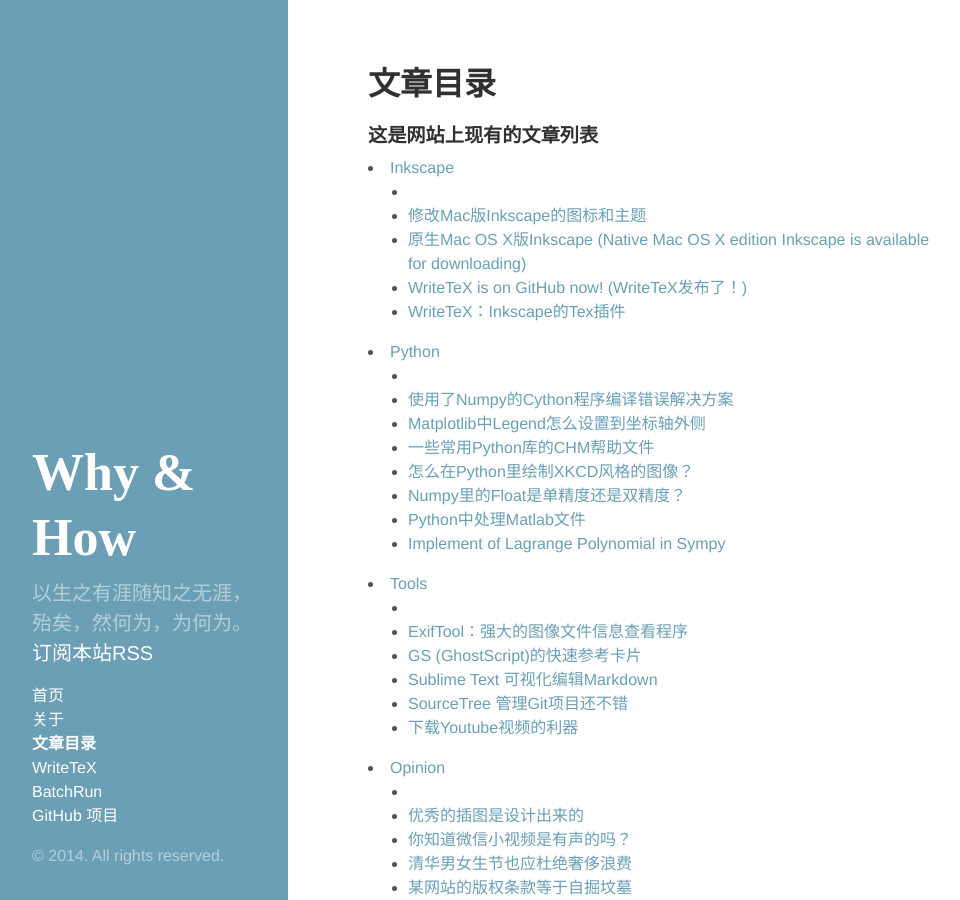
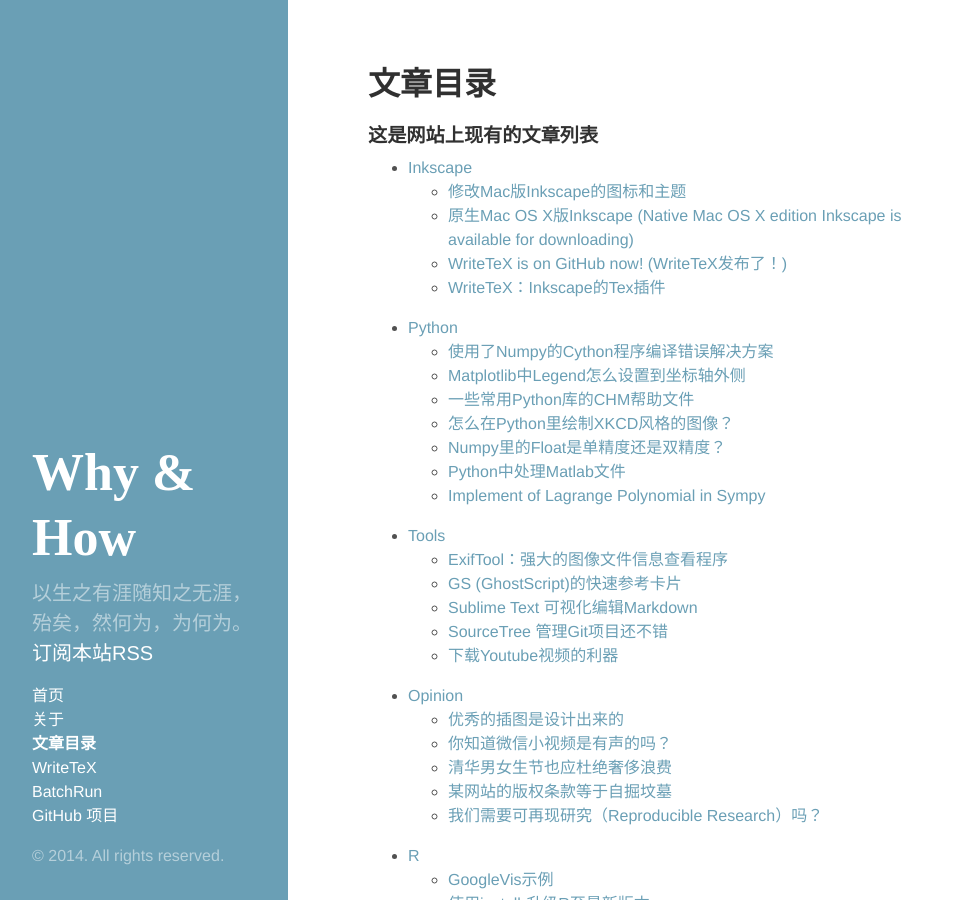
Before and after one commit to wanglongqi/wanglongqi.github.io, a Jekyll site: the page built from Archive.md, in a window 1280 px wide and 900 px high. Shown: the whole window, without its empty margins (0-960 px from the left). Built offline with Jekyll 4.4.1, drawn with Linux system fonts in a browser that asks for light colours; comment, search, counter and statistics services are not loaded.

Commit message:
new ar.md

```diff
--- a/Archive.md
+++ b/Archive.md
@@ -4,18 +4,21 @@
 slug: Archive
 ---
 ### 这是网站上现有的文章列表
-
+<ul>
 {% for category in site.categories %}
-  <li><a name="{{ category | first }}">{{ category | first }}</a>
+  <li><a name="{{ category | first }}">{{ category | first | capitalize }}</a>
     <ul>
     {% for posts in category %}
       {% for post in posts %}
+      	{% if post.url %}
         <li><a href="{{ post.url }}">{{ post.title }}</a></li>
+        {% endif %}
       {% endfor %}
     {% endfor %}
     </ul>
   </li>
 {% endfor %}
+</ul>
 
 ### 这是本站的访问统计（Clicky提供的数据）
 
```
